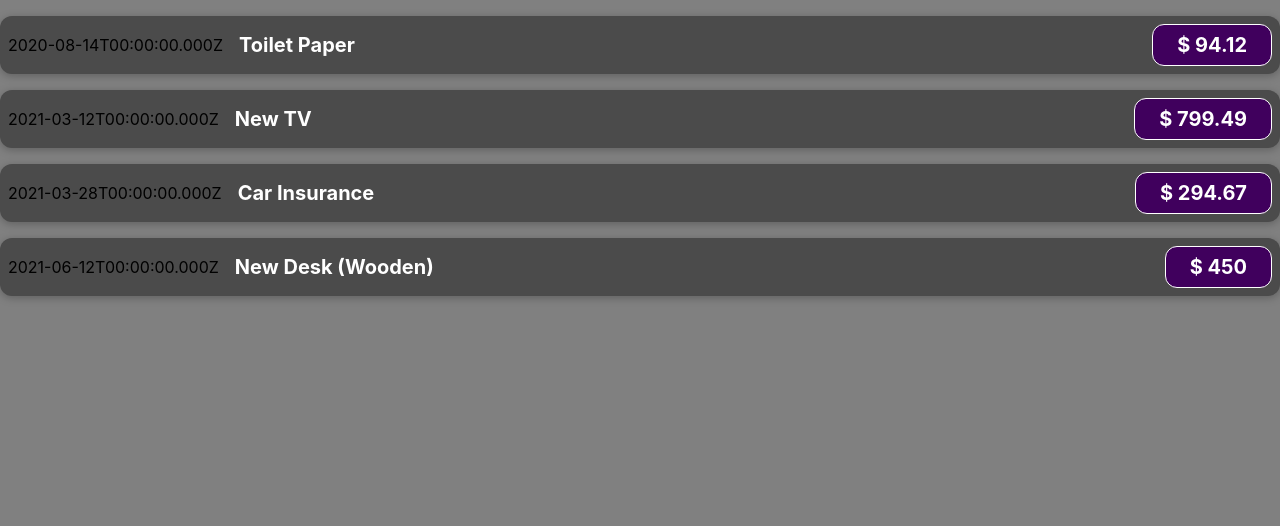
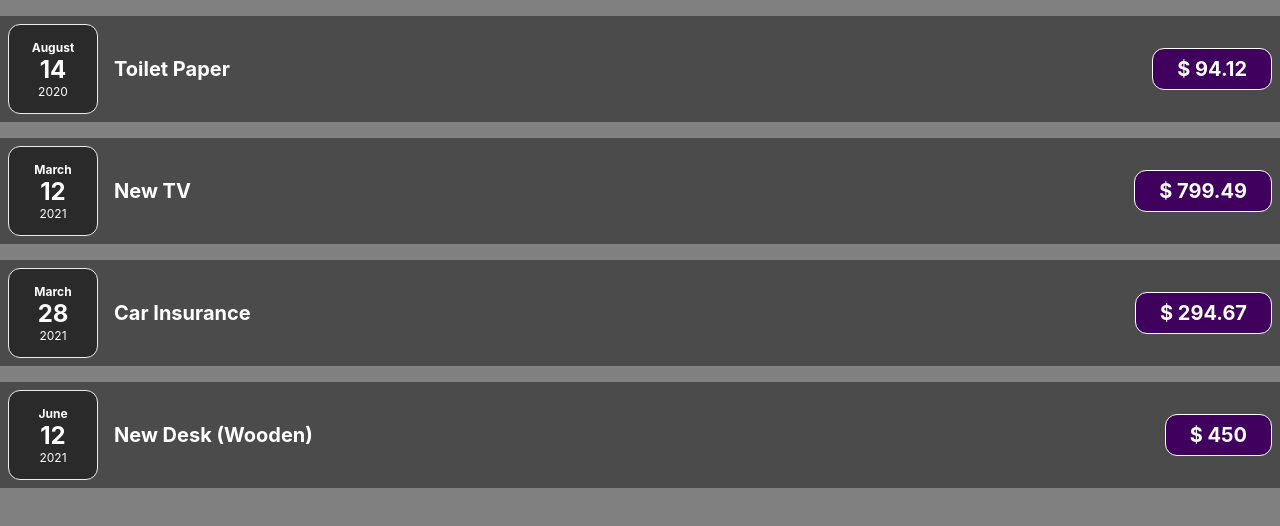
Before and after one commit to avishekdr/react-tutorial, a React (Create React App) app: page / in a window 1280 px wide. Shown: the top 526 px of the page. Built offline with nearby package versions, Linux system fonts and the light colour scheme.

Commit message:
Created ExpenseDate component

```diff
--- /dev/null
+++ b/src/components/ExpenseDate.css
@@ -0,0 +1,26 @@
+.expense-date {
+    display: flex;
+    flex-direction: column;
+    width: 5.5rem;
+    height: 5.5rem;
+    border: 1px solid #ececec;
+    background-color: #2a2a2a;
+    color: white;
+    border-radius: 12px;
+    align-items: center;
+    justify-content: center;
+}
+
+.expense-date__month {
+    font-size: 0.75rem;
+    font-weight: bold;
+}
+
+.expense-date__year {
+    font-size: 0.75rem;
+}
+
+.expense-date__day {
+    font-size: 1.5rem;
+    font-weight: bold;
+}
--- /dev/null
+++ b/src/components/ExpenseDate.js
@@ -0,0 +1,16 @@
+import './ExpenseDate.css';
+
+export function ExpenseDate(props) {
+    const [month, date, year] = [
+        props.date.toLocaleString('en-US', { month: 'long' }),
+        props.date.toLocaleString('en-US', { day: '2-digit' }),
+        props.date.getFullYear()
+    ];
+    return (
+        <div className="expense-date">
+            <div className='expense-date__month'>{month}</div>
+            <div className='expense-date__day'>{date}</div>
+            <div className='expense-date__year'>{year}</div>
+        </div>
+    );
+}
--- a/src/components/ExpenseItem.css
+++ b/src/components/ExpenseItem.css
@@ -2,10 +2,8 @@
     display: flex;
     justify-content: space-between;
     align-items: center;
-    box-shadow: 0 2px 8px rgba(0, 0, 0, 0.25);
     padding: 0.5rem;
     margin: 1rem 0;
-    border-radius: 12px;
     background-color: #4b4b4b;
 }
 
--- a/src/components/ExpenseItem.js
+++ b/src/components/ExpenseItem.js
@@ -1,9 +1,10 @@
 import './ExpenseItem.css';
+import { ExpenseDate } from './ExpenseDate';
+export function ExpenseItem(props) {
 
-export function ExpenseItem(props) {
     return (
         <div className="expense-item">
-            <div>{props.date.toISOString()}</div>
+            <ExpenseDate date={props.date} />
             <div className="expense-item__description">
                 <h2>{props.title}</h2>
                 <div className="expense-item__price">$ {props.amount}</div>
```
